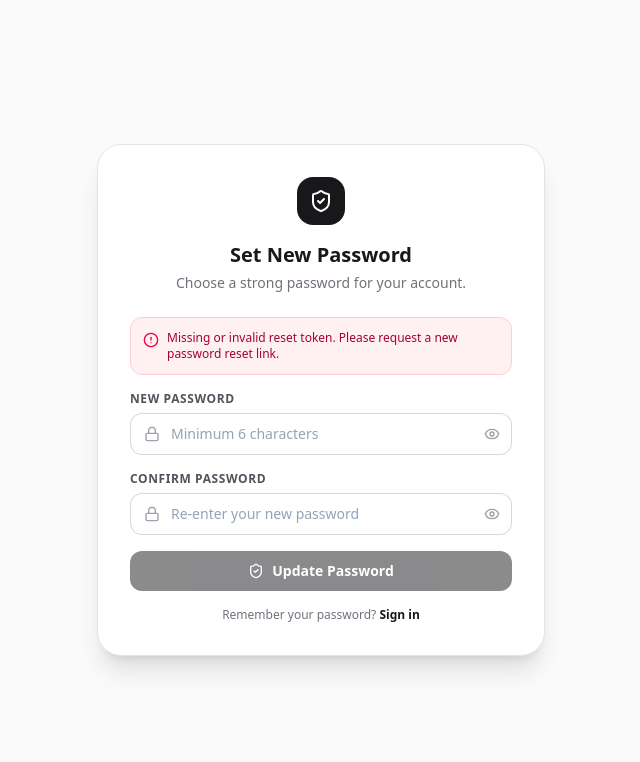
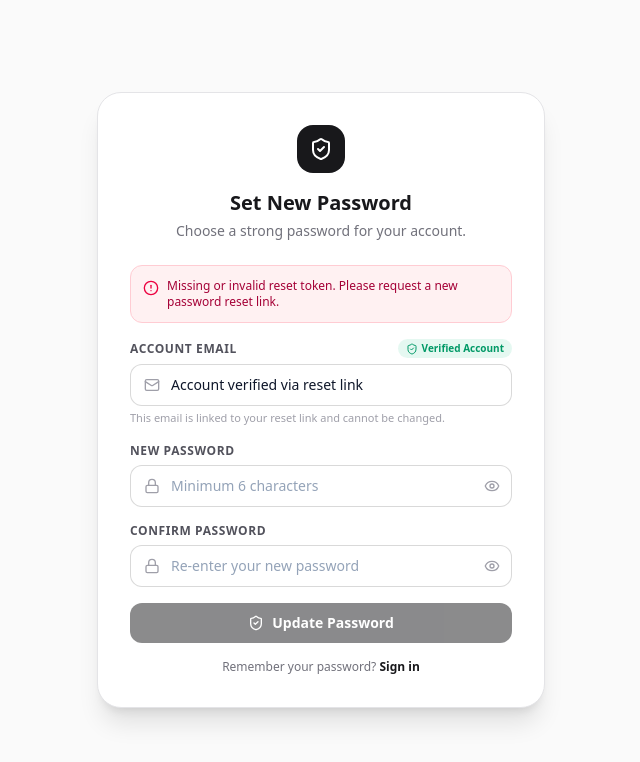
Before and after one commit to Bamdalas6/careerbot-ai, a Next.js app: page /auth/reset-password in a window 1280 px wide. Shown: the top 762 px of the page, without its empty margins (319-959 px from the left). Built offline with nearby package versions, Linux system fonts and the light colour scheme; no server answers.

Commit message:
feat(auth): automatically prefill locked account email on password reset page from link

```diff
--- a/src/app/api/auth/forgot-password/route.ts
+++ b/src/app/api/auth/forgot-password/route.ts
@@ -54,7 +54,7 @@ export async function POST(req: NextRequest) {
           req.headers.get('origin') ||
           process.env.NEXT_PUBLIC_SITE_URL ||
           'https://careerbot-ai-seven.vercel.app';
-        const redirectTo = `${origin.replace(/\/$/, '')}/auth/reset-password?token=${rawToken}`;
+        const redirectTo = `${origin.replace(/\/$/, '')}/auth/reset-password?token=${rawToken}&email=${encodeURIComponent(normalizedEmail)}`;
         const { error: supErr } = await supabase.auth.resetPasswordForEmail(normalizedEmail, {
           redirectTo,
         });
--- a/src/app/auth/reset-password/page.tsx
+++ b/src/app/auth/reset-password/page.tsx
@@ -2,7 +2,7 @@
 
 import React, { useState, useEffect, Suspense } from 'react';
 import { useRouter, useSearchParams } from 'next/navigation';
-import { Lock, Eye, EyeOff, ShieldCheck, AlertCircle, CheckCircle2, Loader2 } from 'lucide-react';
+import { Lock, Eye, EyeOff, ShieldCheck, AlertCircle, CheckCircle2, Loader2, Mail } from 'lucide-react';
 import Link from 'next/link';
 import { getSupabaseBrowserClient } from '@/lib/supabase';
 
@@ -10,8 +10,10 @@ function ResetPasswordForm() {
   const router = useRouter();
   const searchParams = useSearchParams();
   const token = searchParams.get('token') || '';
+  const emailParam = searchParams.get('email') || '';
 
   const [hasValidAccess, setHasValidAccess] = useState(false);
+  const [accountEmail, setAccountEmail] = useState(emailParam);
   const [supabaseUserEmail, setSupabaseUserEmail] = useState<string | null>(null);
   const [supabaseAccessToken, setSupabaseAccessToken] = useState<string | null>(null);
 
@@ -24,6 +26,9 @@ function ResetPasswordForm() {
   const [success, setSuccess] = useState(false);
 
   useEffect(() => {
+    if (emailParam) {
+      setAccountEmail(emailParam);
+    }
     if (token) {
       setHasValidAccess(true);
       setError(null);
@@ -39,6 +44,9 @@ function ResetPasswordForm() {
             setHasValidAccess(true);
             setSupabaseUserEmail(data.session.user.email || null);
             setSupabaseAccessToken(data.session.access_token || null);
+            if (data.session.user?.email) {
+              setAccountEmail(data.session.user.email);
+            }
             setError(null);
           } else {
             if (typeof window !== 'undefined') {
@@ -93,7 +101,7 @@ function ResetPasswordForm() {
         },
         body: JSON.stringify({
           token: token || undefined,
-          email: emailFromSession || undefined,
+          email: accountEmail || emailFromSession || undefined,
           newPassword,
         }),
       });
@@ -145,6 +153,31 @@ function ResetPasswordForm() {
 
       <form onSubmit={handleSubmit} className="space-y-4">
         <div>
+          <div className="mb-1.5 flex items-center justify-between">
+            <label className="block text-xs font-semibold uppercase tracking-wider text-zinc-600 dark:text-zinc-400">
+              Account Email
+            </label>
+            <span className="inline-flex items-center gap-1 rounded-full bg-emerald-500/10 px-2 py-0.5 text-[10px] font-semibold text-emerald-600 dark:text-emerald-400">
+              <ShieldCheck className="h-3 w-3" />
+              Verified Account
+            </span>
+          </div>
+          <div className="relative flex items-center">
+            <Mail className="absolute left-3.5 h-4 w-4 text-zinc-400 dark:text-zinc-500" />
+            <input
+              type="email"
+              readOnly
+              disabled
+              value={accountEmail || 'Account verified via reset link'}
+              className="w-full rounded-xl border border-zinc-200 bg-zinc-100/90 py-2.5 pl-10 pr-4 text-sm font-medium text-zinc-700 select-all cursor-not-allowed dark:border-white/10 dark:bg-white/[0.04] dark:text-zinc-200"
+            />
+          </div>
+          <p className="mt-1 text-[11px] text-zinc-400 dark:text-zinc-500">
+            This email is linked to your reset link and cannot be changed.
+          </p>
+        </div>
+
+        <div>
           <label className="mb-1.5 block text-xs font-semibold uppercase tracking-wider text-zinc-600 dark:text-zinc-400">New Password</label>
           <div className="relative flex items-center">
             <Lock className="absolute left-3.5 h-4 w-4 text-zinc-400" />
--- a/src/lib/email.ts
+++ b/src/lib/email.ts
@@ -9,7 +9,7 @@ export async function sendPasswordResetEmail(
   userName: string,
   resetToken: string
 ): Promise<{ success: boolean; error?: string }> {
-  const resetUrl = `${SITE}/auth/reset-password?token=${resetToken}`;
+  const resetUrl = `${SITE}/auth/reset-password?token=${resetToken}&email=${encodeURIComponent(toEmail.trim())}`;
   const year = new Date().getFullYear();
   try {
     const { error } = await resend.emails.send({
```
